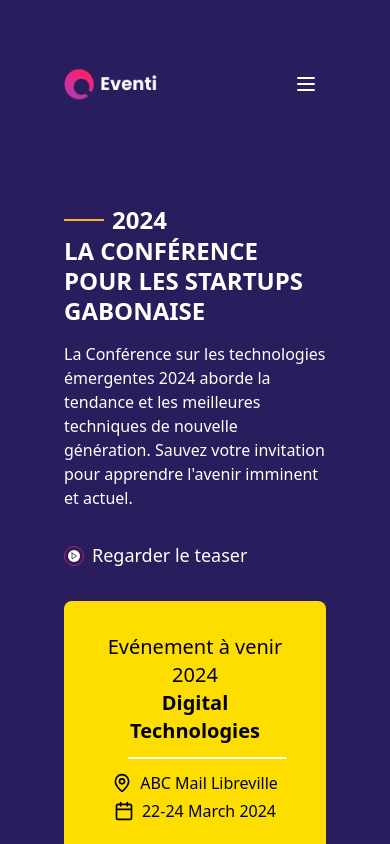
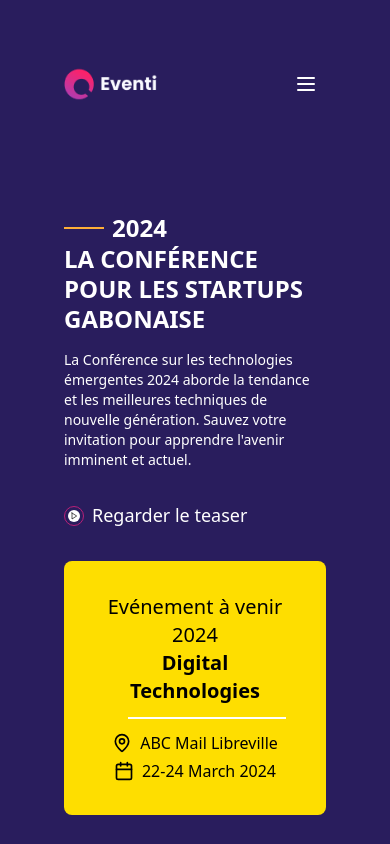
Before and after one commit to JojoELITE/LandingPage01, a Next.js app: page / in a window 390 px wide. Shown: the top 844 px of the page. Built offline with nearby package versions, Linux system fonts and the light colour scheme.

Commit message:
je viens de modifier la taxte de quelques mots

```diff
--- a/app/Components/Hero.tsx
+++ b/app/Components/Hero.tsx
@@ -9,7 +9,7 @@ import { MapPin } from 'lucide-react';
 
 function Hero() {
   return (
-    <main className="container mx-auto bg-[#291D5D] px-16 py-1">
+    <main className="container mx-auto bg-[#291D5D] px-16 py-3">
       <section className="flex flex-col md:flex-row items-center justify-between py-8">
         <div className="md:w-1/2 mb-8 md:mb-0">
           <div className='flex gap-2 items-center'>
@@ -20,7 +20,7 @@ function Hero() {
           <h1 className="text-2xl md:text-3xl lg:text-4xl font-bold text-white leading-tight">
             LA CONFÉRENCE <br />POUR LES STARTUPS <br />GABONAISE
           </h1>
-          <p className="text-white text-base md:text-lg mt-4">
+          <p className="text-white text-sm lg:text-lg mt-4">
             La Conférence sur les technologies émergentes 2024 aborde la tendance et
             les meilleures techniques de nouvelle génération. Sauvez votre invitation pour
             apprendre l'avenir imminent et actuel.
--- a/app/Components/Schedule.tsx
+++ b/app/Components/Schedule.tsx
@@ -35,7 +35,7 @@ function Schedule() {
                             </div>
                         </div>
 
-                        <div className="md:w-full">
+                        <div className="md:w-full mt-10 lg:mt-0">
                             <div className="flex flex justify-center rounded-full gap-4 mt-4 bg-[#EFF1FD] px-4 py-2 md:gap-6 md:w-full lg:w-[60%]">
 
                                 <div className="rounded-full px-4 py-2 bg-white text-black text-center cursor-pointer">
```
